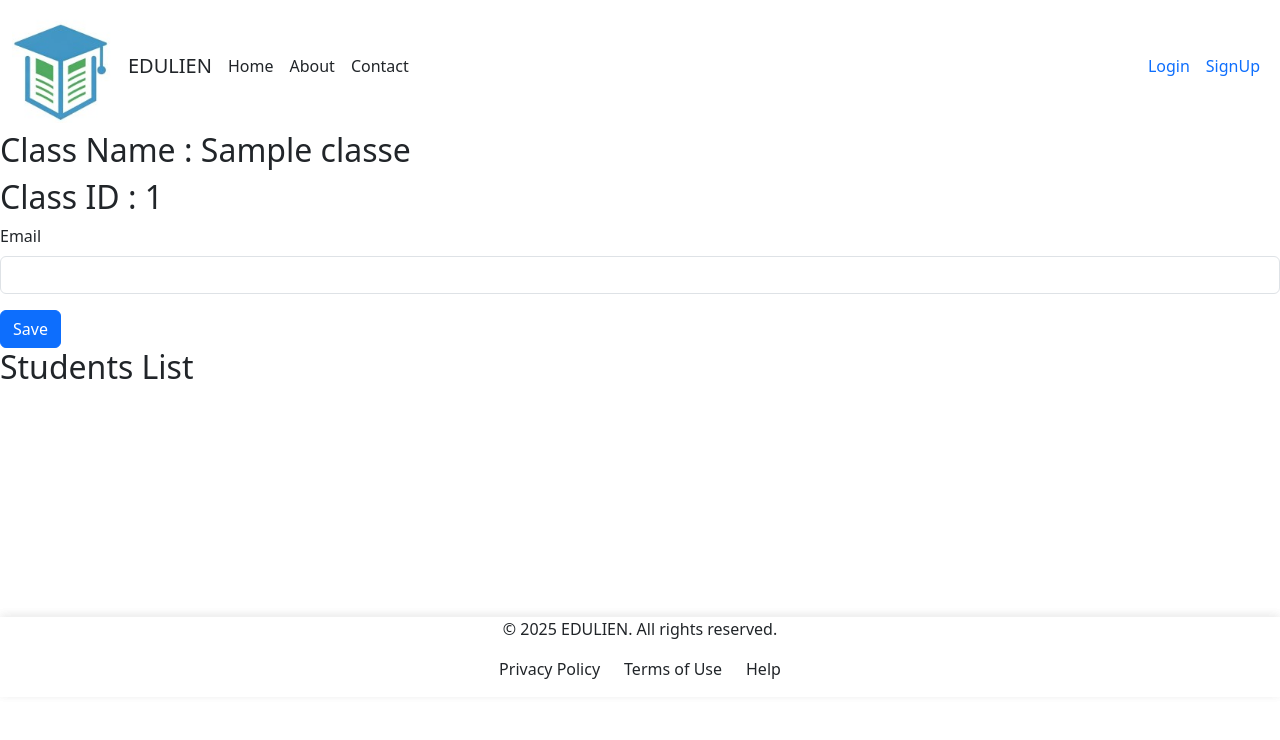
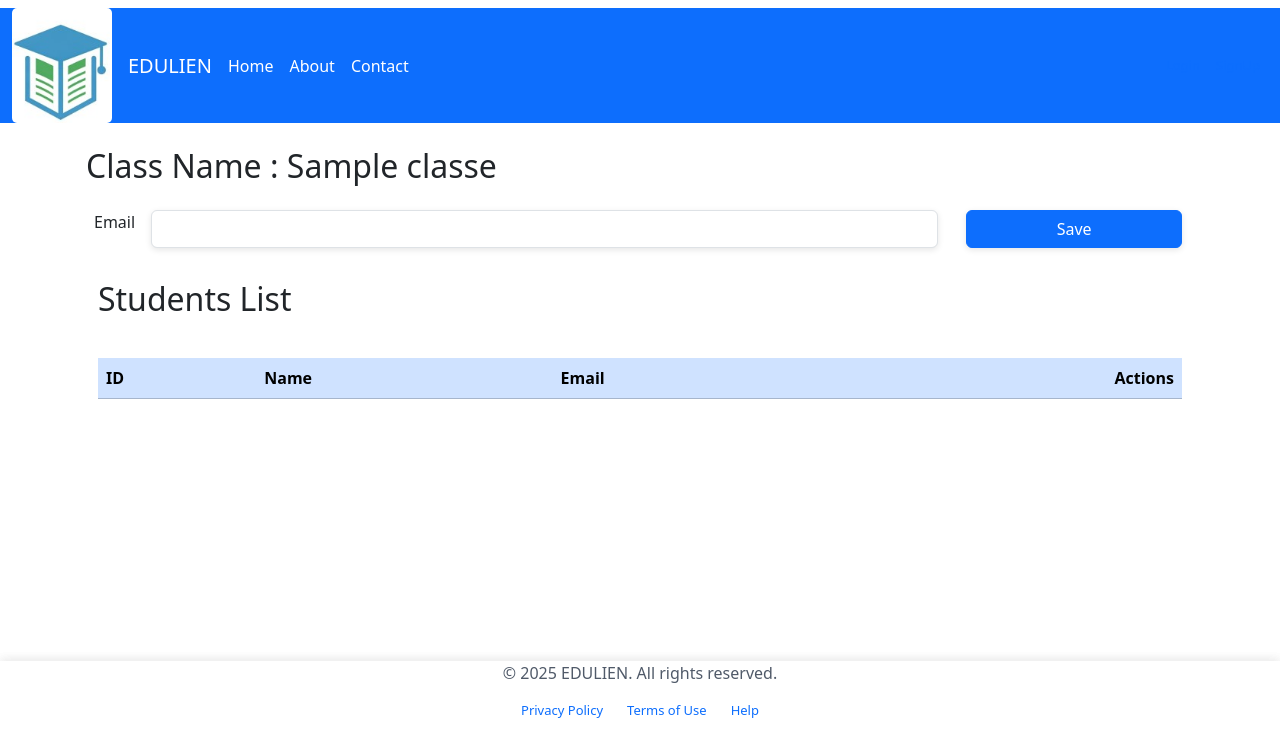
Before and after one commit to myalcin60/Edulien-Plateforme-de-gestion-ducative, a PHP site: page /class_page.php?id=1 in a window 1280 px wide. Shown: the top 740 px of the page. Run offline with PHP 8.4, Linux system fonts and the light colour scheme; data comes from the database, SQL or seed files in the repository; both versions use the stored data as it was after the commit; tables that the repository leaves empty hold one stand-in row (values such as "Sample post"); lists and menus that the app fills with data are empty; some libraries are stand-ins or nearby versions.

Commit message:
class and student delet are finised

```diff
--- a/src/repositories/class_repository.php
+++ b/src/repositories/class_repository.php
@@ -1,6 +1,7 @@
 <?php
 include __DIR__ . '/../config/connection.php';
 
+// creaat class for teacher
 function create_class($user_id,  $className)
 {
     try {
@@ -15,6 +16,7 @@
     }
 }
 
+//get class with teacher id
 function get_classes($teacher_id)
 {
     try {
@@ -31,7 +33,7 @@
     }
 }
 
-
+//get class with class id
 function get_class_by_classId($classId)
 {
     try {
@@ -82,6 +84,7 @@
     }
 }
 
+//add student in class
 function add_student($classId, $studentId, $studentName, $studentEmail)
 {
 
@@ -100,7 +103,7 @@
         }
 
 }
-
+//get classes for student
 function get_classes_for_student($studentId)
 {
     try {
@@ -118,3 +121,17 @@
         echo "\nErreur : problème de connexion avec la BD: " . $ex->getMessage();
     }
 }
+
+//delete class
+function delete_class($classId){
+    try{
+        $pdo = db_connection();
+        $sql = "Delete from classes
+        where classId= :classId";
+        $query = $pdo->prepare($sql);
+        $query->bindValue("classId", $classId);
+        $query->execute();
+         }catch (Exception $ex) {
+            echo "Class deletion failed". $ex->getMessage();
+         }
+}
--- a/src/services/class_services.php
+++ b/src/services/class_services.php
@@ -11,28 +11,15 @@
         $class_id = htmlspecialchars($class[0]);
         $class_name = htmlspecialchars($class[1]);
 
-        $class_link = "../../views/pages/class_page.php?id=$class_id"; // detay sayfası örnek
+        $class_link = "../../views/pages/class_page.php?id=$class_id";
         $a_sup = "
-            <a href='../../controllers/delete_class.php?id=$class_id' style='text-decoration: none;'>
-                <button style='background: var(--primary);
-                                border-radius:5px;
-                                margin-right: 5px;
-                                border: none;
-                                color: white;
-                                width:100px;'>
-                    Supprimer
-                </button>
+            <a href='../../src/controllers/class_controller.php?id=$class_id' class='btn btn-danger btn-sm me-2'>
+                Supprimer
             </a>";
 
-        $a_mod = "
-            <a href='../../views/pages/update_class.php?id=$class_id' style='text-decoration: none;'>
-                <button  style='background:var(--primary);
-                                border-radius:5px;
-                                border: none;
-                                color: white;
-                                width:100px;'>
-                    Update
-                </button>
+       $a_mod = "
+            <a href='#?id=$class_id' class='btn btn-warning btn-sm'>
+                Update
             </a>";
 
         $liste .= "
--- /dev/null
+++ b/src/services/student_service.php
@@ -0,0 +1,54 @@
+<?php
+include __DIR__ . '/../repositories/student_repository.php';
+
+function show_students($classId)
+{
+    $students = get_students_in_class($classId);
+
+    $liste = "
+        <div class='table-responsive'>
+        <table class='table table-striped table-hover align-middle'>
+            <thead class='table-primary'>
+                <tr>
+                    <th>ID</th>
+                    <th>Name</th>
+                    <th>Email</th>
+                    <th class='text-end'>Actions</th>
+                </tr>
+            </thead>
+            <tbody>";
+
+    foreach ($students as $student) {
+        $student_id = htmlspecialchars($student['studentId']);
+        $student_name = htmlspecialchars($student['studentName']);
+        $student_email = htmlspecialchars($student['studentEmail']);
+
+
+        $a_sup = "
+            <a href='../../src/controllers/student_controller.php?studentId=$student_id&classId=$classId'' class='btn btn-danger btn-sm me-2'>
+                Supprimer
+            </a>";
+
+        $a_mod = "
+            <a href='../../views/pages/update_student.php?id=$student_id' class='btn btn-warning btn-sm'>
+                Update
+            </a>";
+
+        $liste .= "
+            <tr>
+                <td>$student_id</td>
+                <td>$student_name</td>
+                <td>$student_email</td>
+                <td class='text-end w-25'>
+                    $a_sup $a_mod
+                </td>
+            </tr>";
+    }
+
+    $liste .= "
+            </tbody>
+        </table>
+        </div>";
+
+    return $liste;
+}
--- a/views/compenents/header.php
+++ b/views/compenents/header.php
@@ -21,20 +21,18 @@
             <div class="d-flex gap-3 align-items-center">
                 <img class="d-md-block d-none logo-img" src="\edu_php\views\assets\logo.jpg" alt="">
 
-                <?php if (isset($_SESSION['id'])): ?>
-                    <form class="navbar-brand" action="../../src/controllers/user_controller.php" method="post">
-                        <button
-                            style="background-color: var(--primary);
-                                    box-shadow: none;">
-                            <h3>EDULIEN</h3>
-                        </button>
-                    </form>
+                <?php if (isset($_SESSION['id'][0]) == 'T'): ?>
+                    <a class="navbar-brand" href="../pages/teacher_dashboard.php">EDULIEN</a>
+                <?php elseif (isset($_SESSION['id'][0]) == 'S'): ?>
+                    <a class="navbar-brand" href="../pages/student_dashboard.php">EDULIEN</a>
                 <?php else: ?>
-                    <a class="navbar-brand" href="#">EDULIEN</a>
+                    <a class="navbar-brand" href="../pages/main.php?form=login">EDULIEN</a>
                 <?php endif; ?>
 
             </div>
-            <button class="navbar-toggler" type="button" data-bs-toggle="collapse" data-bs-target="#navbarSupportedContent" aria-controls="navbarSupportedContent" aria-expanded="false" aria-label="Toggle navigation">
+            <button class="navbar-toggler" type="button" data-bs-toggle="collapse"
+                data-bs-target="#navbarSupportedContent" aria-controls="navbarSupportedContent" aria-expanded="false"
+                aria-label="Toggle navigation">
                 <span class="navbar-toggler-icon"></span>
             </button>
             <div class="collapse navbar-collapse gap-3" id="navbarSupportedContent">
@@ -48,7 +46,8 @@
                     <div class="d-flex me-2 gap-3">
 
                         <?php if (isset($_SESSION['id'])): ?>
-                            <form class="d-flex gap-3 align-items-end content-items-end" action="../../src/controllers/user_controller.php" method="post">
+                            <form class="d-flex gap-3 align-items-end content-items-end"
+                                action="../../src/controllers/user_controller.php" method="post">
                                 <div>
                                     <i class="fa-solid fa-user"></i>
                                     <?php echo $_SESSION['first_name']; ?>
--- a/views/css/teacher_dashboard.css
+++ b/views/css/teacher_dashboard.css
@@ -13,7 +13,7 @@
 }
 
 .right-menu {
-    width:800px;
+    width:70%;
     border: 1px solid var(--gray);
     background-color: var(--light);
     border-radius: 5px;
--- a/views/pages/class_page.php
+++ b/views/pages/class_page.php
@@ -1,10 +1,11 @@
 <?php
 include __DIR__ . '/../../src/services/class_services.php';
+include __DIR__ . '/../../src/services/student_service.php';
 $classId = $_GET['id'];
 $class = get_class_by_classId($classId);
+$_SESSION['classId'] = $classId;
 
-
-$_SESSION['classId']= $classId;
+$students = show_students($classId);
 
 ?>
 
@@ -15,6 +16,7 @@
     <meta charset="UTF-8">
     <meta name="viewport" content="width=device-width, initial-scale=1.0">
     <title>Class Page</title>
+    <link rel="stylesheet" href="../css/main.css" />
 </head>
 
 <body>
@@ -24,24 +26,42 @@
         ?>
     </header>
     <div>
-        <form action="../../src/controllers/class_controller.php" method="post">
+        <form class="form-sm" action="../../src/controllers/class_controller.php" method="post">
+            <div class="container-md gap-3 p-3">
                 <h2> Class Name : <?= $class[0][1] ?> </h2>
-            <h2 for="classId" > Class ID : <?= $classId  ?> </h2>
+
                 <input type="hidden" name="classId" value="<?= $classId ?> ">
-            <div class="mb-3">
+            </div>
+
+            <div class="container-md d-flex  ">
+                <div class="container-sm mb-3 gap-3 d-flex">
                     <label for="email" class="form-label">Email</label>
                     <input type="email" class="form-control" id="email" name="email">
                 </div>
+                <div class="mx-3 w-25">
                     <button type="submit" class="btn btn-primary">Save</button>
+                </div>
+
+            </div>
+
 
         </form>
 
     </div>
-    <div>
+    <div class="container-md mb-3">
+        <div class="gap-3 p-3">
             <h2>Students List</h2>
         </div>
+
+        <div class="gap-3 p-3">
+            <?= $students ?>
+        </div>
+
+
+
+    </div>
     <footer>
-        <?php include '../compenents/footer.php'  ?>
+        <?php include '../compenents/footer.php' ?>
     </footer>
 
 </body>
--- a/views/pages/main.php
+++ b/views/pages/main.php
@@ -8,8 +8,6 @@
     <meta charset="UTF-8">
     <meta name="viewport" content="width=device-width, initial-scale=1.0">
     <title>Main</title>
-
-
 </head>
 
 <body>
--- a/views/pages/teacher_dashboard.php
+++ b/views/pages/teacher_dashboard.php
@@ -26,8 +26,8 @@
         ?>
     </header>
 
-        <main class="flex">
-            <div class="left-menu box-shadow">
+        <main class="d-flex justify-content-center gap-5 my-5">
+            <div class="left-menu box-shadow ">
                 <a class="menu" style="text-decoration: none;" href="./teacher_dashboard.php?form=profile">
                     <button> <?= $profile ?></button>
                 </a>
```
Also changed, not shown: db.sql (+14 -1 lines), src/controllers/class_controller.php (+8 -0 lines), src/controllers/student_controller.php (added, +15 -0 lines), src/repositories/student_repository.php (added, +37 -0 lines), views/compenents/classes.php (+14 -8 lines). Lines whose indentation alone changed are shown as unchanged.
